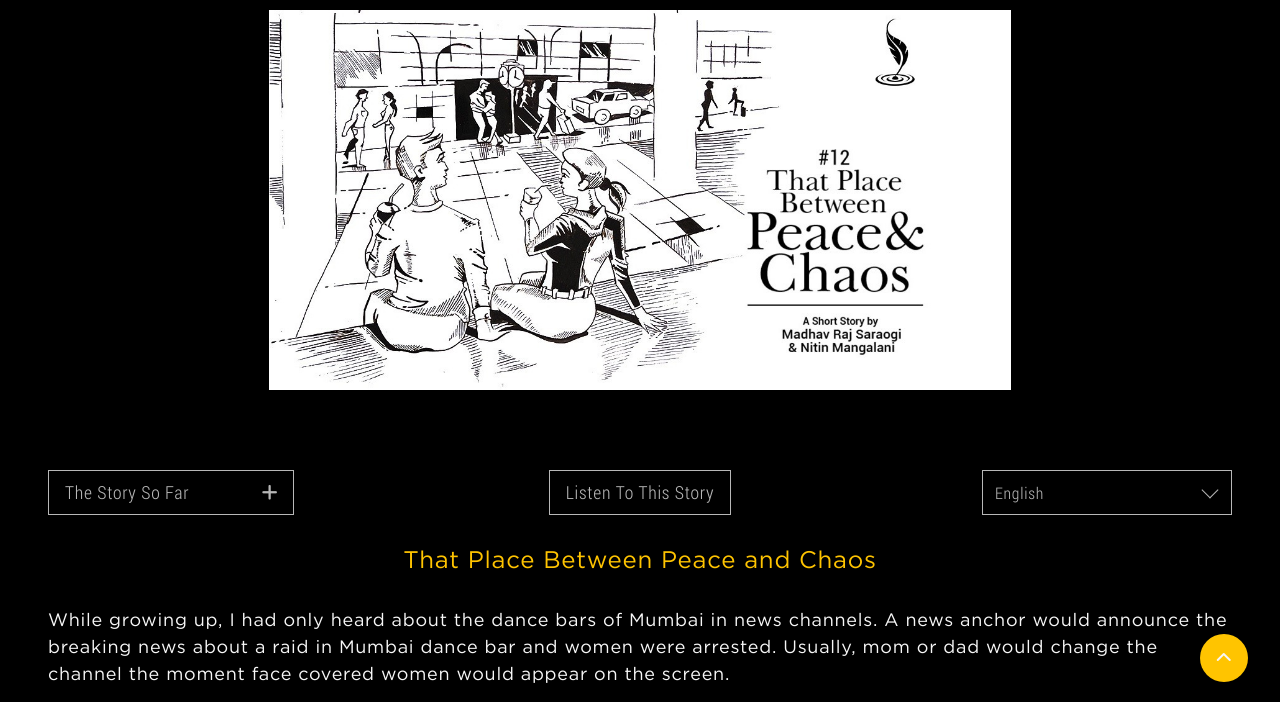
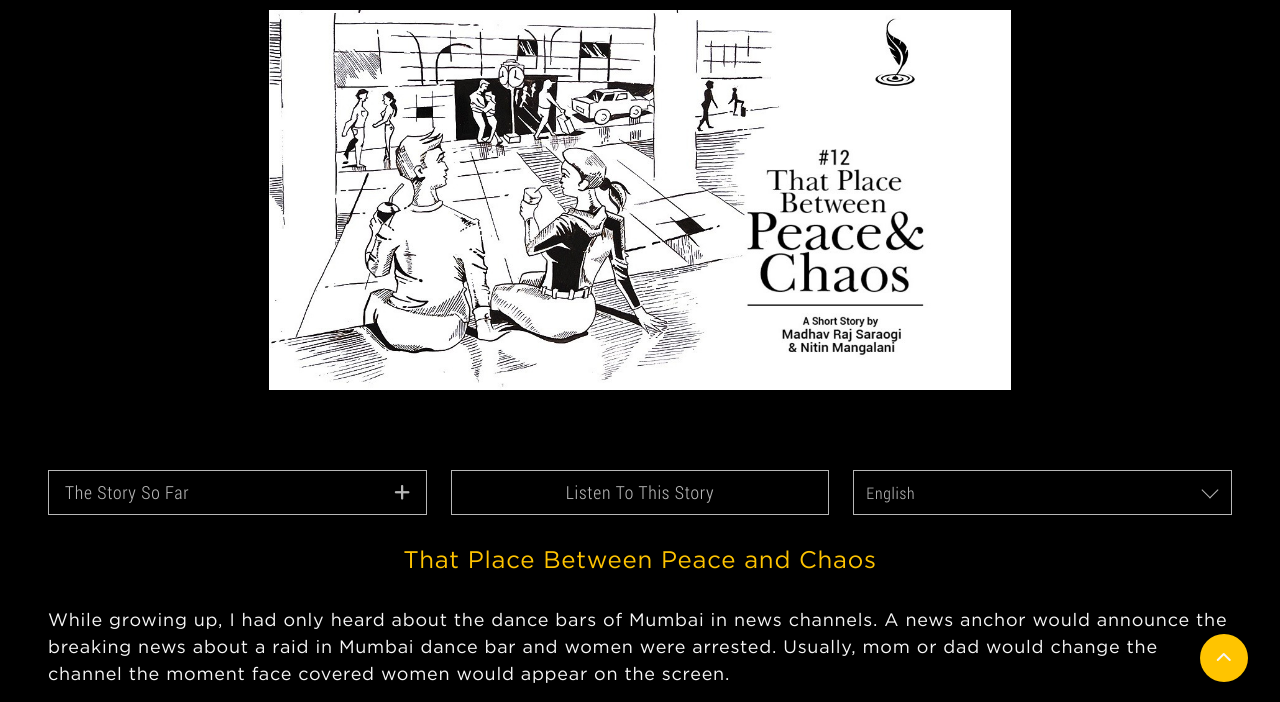
Before and after one commit to mohit-design/kathaastu, a plain HTML site: page story.html in a window 1280 px wide. Shown: the part 86-788 px from the top of the page. Drawn offline with Linux system fonts and the light colour scheme.

Commit message:
Add files via upload

```diff
--- a/scss/style.scss
+++ b/scss/style.scss
@@ -1125,7 +1125,7 @@ body {
     font-size: $h3;
     margin: 0;
     position: relative;
-    width: 65%;
+    width: 100%;
     @include for-lg-tab-only {
       width: 100%;
     }
@@ -1195,7 +1195,7 @@ body {
   & > a {
     border: 1px solid $lightGray;
     color: $lightGray;
-    display: inline-block;
+    display: block;
     font-family: $RobotoCondensedLight;
     font-size: $h3;
     margin-bottom: 2rem;
@@ -1218,7 +1218,7 @@ body {
   margin-bottom: 2rem;
   margin-left: auto;
   position: relative;
-  width: 250px;
+  width: 100%;
   @include for-md-tab-only {
     width: 100%;
   }
```
Also changed, not shown: scss/style.css, 1 other file.
